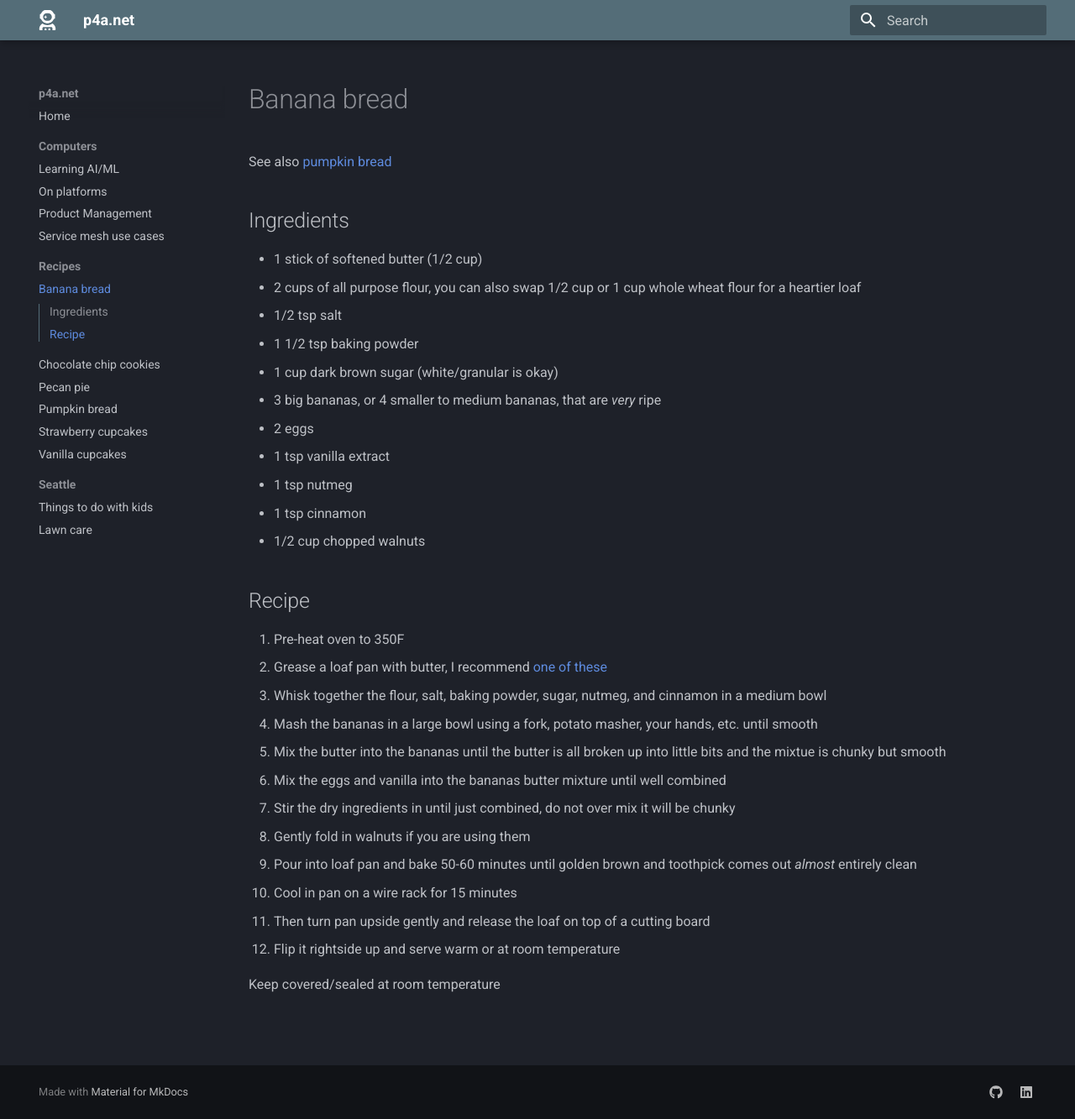
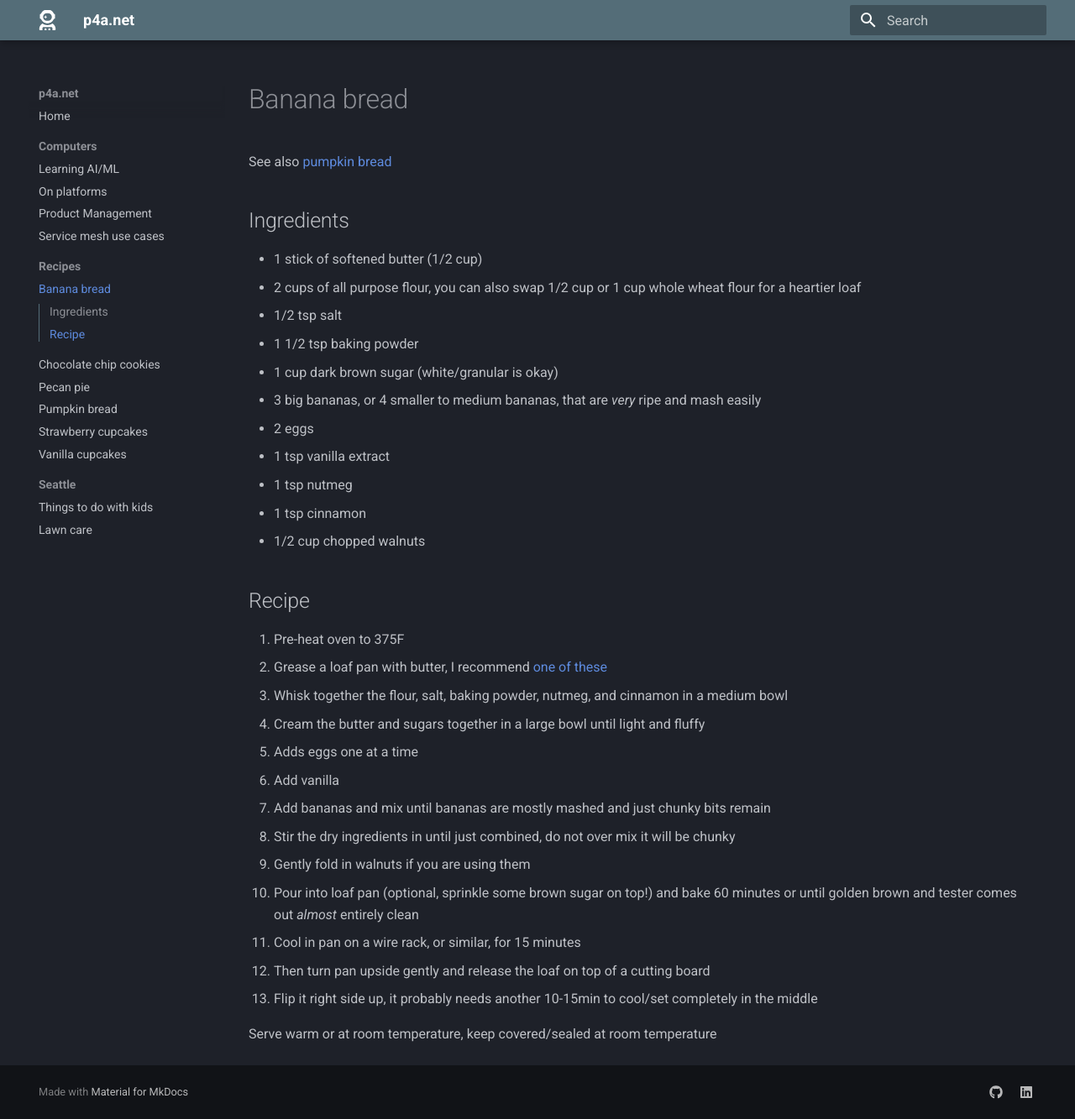
Before and after one commit to seajoshc/p4adotnet, an MkDocs documentation site: the page built from docs/recipes/banana-bread.md, in a window 1280 px wide and 1333 px high. Shown: the whole window at 84% size. Built offline with MkDocs 1.6.1 and Material for MkDocs 9.7.7, drawn with Linux system fonts in a browser that asks for light colours.

Commit message:
Update banana-bread.md

```diff
--- a/docs/recipes/banana-bread.md
+++ b/docs/recipes/banana-bread.md
@@ -8,7 +8,7 @@ See also [pumpkin bread](./pumpkin-bread.md)
 - 1/2 tsp salt
 - 1 1/2 tsp baking powder
 - 1 cup dark brown sugar (white/granular is okay)
-- 3 big bananas, or 4 smaller to medium bananas, that are *very* ripe
+- 3 big bananas, or 4 smaller to medium bananas, that are *very* ripe and mash easily
 - 2 eggs
 - 1 tsp vanilla extract
 - 1 tsp nutmeg
@@ -16,17 +16,18 @@ See also [pumpkin bread](./pumpkin-bread.md)
 - 1/2 cup chopped walnuts
 
 ## Recipe
-1. Pre-heat oven to 350F
+1. Pre-heat oven to 375F
 1. Grease a loaf pan with butter, I recommend [one of these](https://www.amazon.com/gp/product/B0029JQEIC)
-1. Whisk together the flour, salt, baking powder, sugar, nutmeg, and cinnamon in a medium bowl
-1. Mash the bananas in a large bowl using a fork, potato masher, your hands, etc. until smooth
-1. Mix the butter into the bananas until the butter is all broken up into little bits and the mixtue is chunky but smooth
-1. Mix the eggs and vanilla into the bananas butter mixture until well combined
+1. Whisk together the flour, salt, baking powder, nutmeg, and cinnamon in a medium bowl
+1. Cream the butter and sugars together in a large bowl until light and fluffy
+1. Adds eggs one at a time
+1. Add vanilla
+1. Add bananas and mix until bananas are mostly mashed and just chunky bits remain
 1. Stir the dry ingredients in until just combined, do not over mix it will be chunky
 1. Gently fold in walnuts if you are using them
-1. Pour into loaf pan and bake 50-60 minutes until golden brown and toothpick comes out *almost* entirely clean
-1. Cool in pan on a wire rack for 15 minutes
+1. Pour into loaf pan (optional, sprinkle some brown sugar on top!) and bake 60 minutes or until golden brown and tester comes out *almost* entirely clean
+1. Cool in pan on a wire rack, or similar, for 15 minutes
 1. Then turn pan upside gently and release the loaf on top of a cutting board
-1. Flip it rightside up and serve warm or at room temperature
+1. Flip it right side up, it probably needs another 10-15min to cool/set completely in the middle
 
-Keep covered/sealed at room temperature
+Serve warm or at room temperature, keep covered/sealed at room temperature
```
